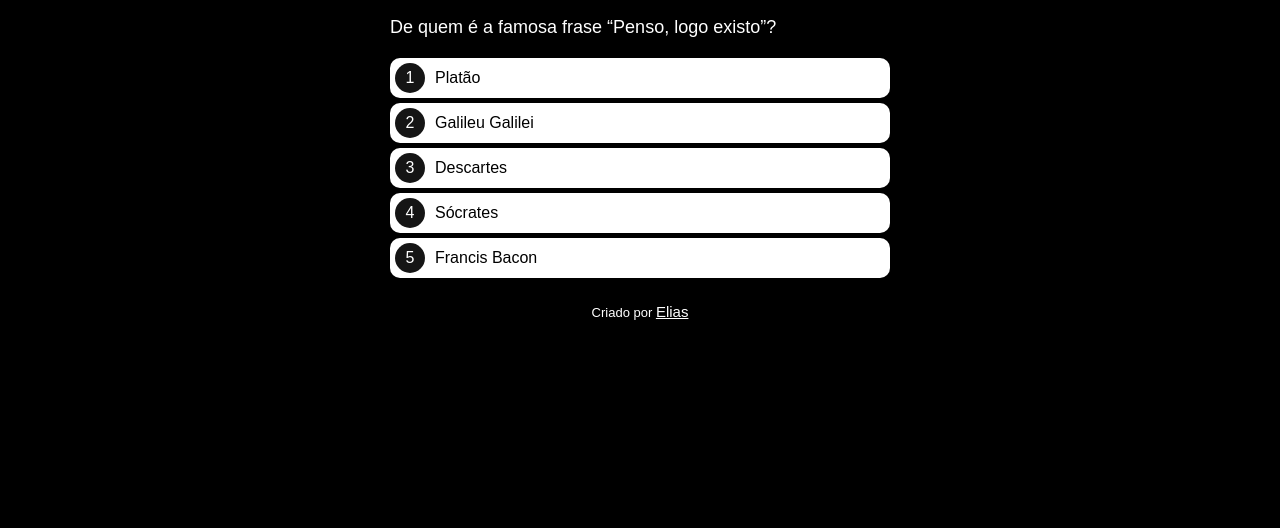
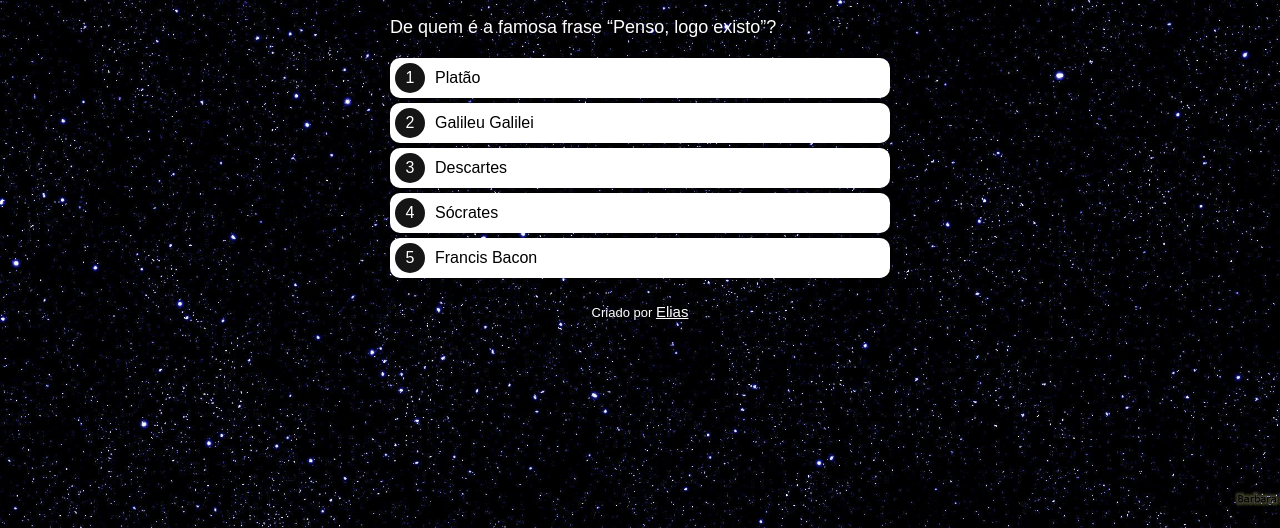
Before and after one commit to EliaxZen/Quiz, a plain HTML site: page index.html in a window 1280 px wide. Shown: the part 272-800 px from the top of the page. Drawn offline with nearby package versions, Linux system fonts and the light colour scheme; some packages are replaced by stand-ins of ours.

Commit message:
Update style.css

```diff
--- a/style.css
+++ b/style.css
@@ -10,7 +10,9 @@ body {
   justify-content: center;
   align-items: center;
   flex-direction: column;
-  background-color: #000000;
+  background-image: url(/1314309.jpg);
+  background-size: cover;
+  background-position: center;
   font-family: Arial, Helvetica, sans-serif;
   padding: 15px;
   overflow: hidden;
```
